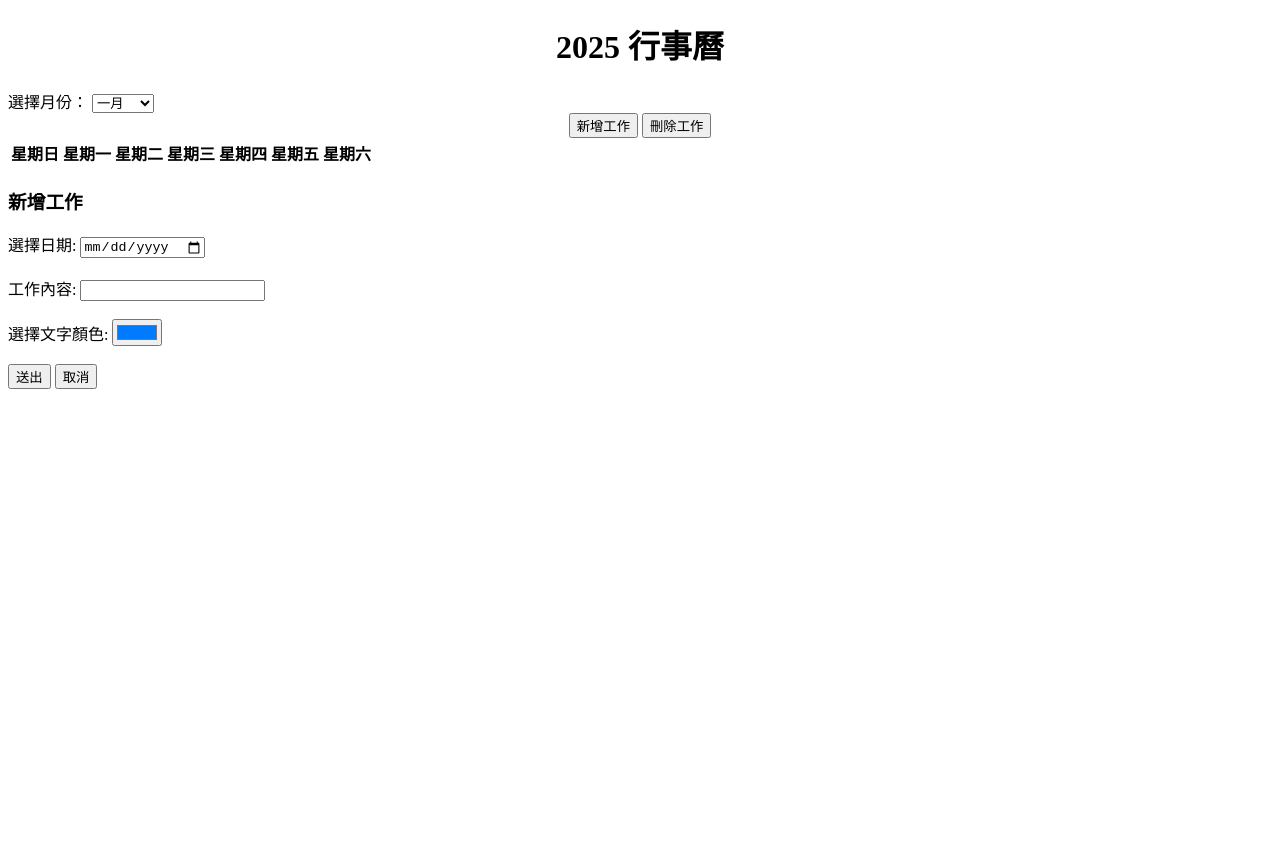
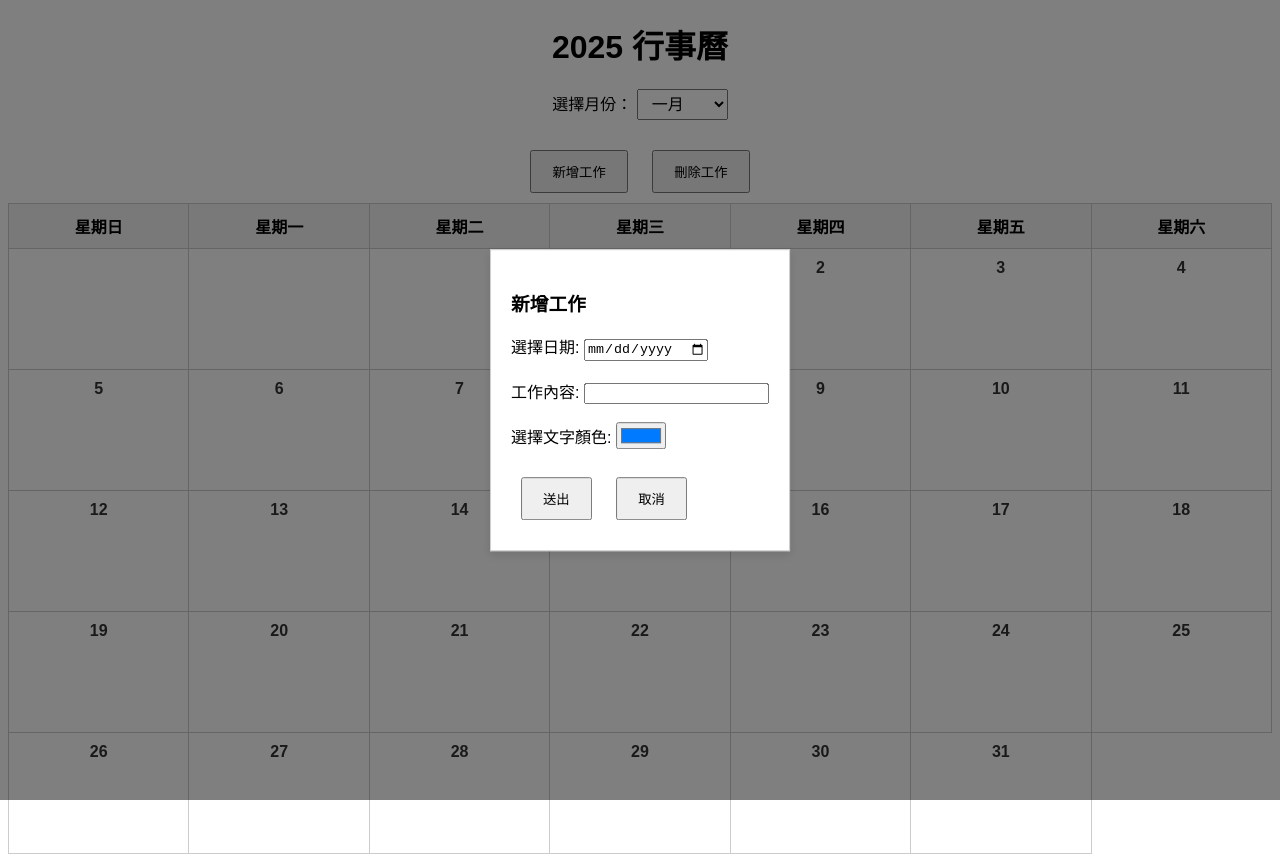
Before and after one commit to DJK78459696/test03, a plain HTML site: page index.html in a window 1280 px wide. Both pictures are taken after a click on the button "新增工作". Before the commit the page ends 800 px from the top, so only its background shows below. Drawn offline with Linux system fonts and the light colour scheme.

Commit message:
Update index.html

```diff
--- a/index.html
+++ b/index.html
@@ -5,12 +5,75 @@
     <meta name="viewport" content="width=device-width, initial-scale=1.0">
     <title>2025 行事曆</title>
     <style>
-        /* CSS省略... */
+        body {
+            font-family: Arial, sans-serif;
+        }
+        #month-selector {
+            margin: 20px 0;
+            text-align: center;
+        }
+        select {
+            font-size: 16px;
+            padding: 5px 10px;
+        }
+        table {
+            width: 100%;
+            border-collapse: collapse;
+        }
+        th, td {
+            border: 1px solid #ccc;
+            text-align: center;
+            padding: 10px;
+        }
+        th {
+            background-color: #f4f4f4;
+        }
+        td {
+            height: 100px;
+            vertical-align: top;
+            position: relative;
+        }
+        .date {
+            font-weight: bold;
+            color: #333;
+        }
+        .event {
+            margin-top: 5px;
+            cursor: pointer;
+            font-size: 14px;
+        }
+        #add-event-modal, #delete-event-modal {
+            display: none;
+            position: fixed;
+            top: 50%;
+            left: 50%;
+            transform: translate(-50%, -50%);
+            background-color: white;
+            padding: 20px;
+            border: 1px solid #ccc;
+            box-shadow: 0px 4px 8px rgba(0, 0, 0, 0.1);
+            z-index: 1000;
+        }
+        .modal-background {
+            position: fixed;
+            top: 0;
+            left: 0;
+            width: 100%;
+            height: 100%;
+            background-color: rgba(0, 0, 0, 0.5);
+            z-index: 999;
+        }
+        button {
+            padding: 10px 20px;
+            margin: 10px;
+            cursor: pointer;
+        }
     </style>
 </head>
 <body>
     <h1 style="text-align: center;">2025 行事曆</h1>
 
+    <!-- 月份選擇器 -->
     <div id="month-selector">
         <label for="month">選擇月份：</label>
         <select id="month" onchange="changeMonth()">
@@ -34,6 +97,7 @@
         <button onclick="openDeleteEventModal()">刪除工作</button>
     </div>
 
+    <!-- 行事曆表格 -->
     <table>
         <thead>
             <tr>
@@ -67,16 +131,28 @@
         <button onclick="closeModal('add-event-modal')">取消</button>
     </div>
 
+    <!-- 刪除工作視窗 -->
+    <div id="delete-event-modal">
+        <h3>刪除工作</h3>
+        <label for="delete-event">選擇要刪除的工作:</label>
+        <select id="delete-event"></select>
+        <br><br>
+        <button onclick="deleteEvent()">刪除</button>
+        <button onclick="closeModal('delete-event-modal')">取消</button>
+    </div>
+
+    <div class="modal-background" id="modal-background" style="display: none;"></div>
+
     <script>
         let events = []; // 存儲所有工作事件
 
         // 建立行事曆
         function createCalendar(year, month) {
             const calendarBody = document.getElementById("calendar-body");
-            calendarBody.innerHTML = "";
+            calendarBody.innerHTML = ""; // 清空內容
 
-            const firstDay = new Date(year, month, 1).getDay();
-            const daysInMonth = new Date(year, month + 1, 0).getDate();
+            const firstDay = new Date(year, month, 1).getDay(); // 取得該月第一天的星期數字
+            const daysInMonth = new Date(year, month + 1, 0).getDate(); // 取得該月的天數
 
             let date = 1;
             let row = document.createElement("tr");
@@ -114,7 +190,7 @@
                 for (let i = 0; i < 7; i++) {
                     if (date > daysInMonth) {
                         calendarBody.appendChild(row);
-                        return;
+                        return; // 完成日曆
                     }
 
                     const cell = document.createElement("td");
@@ -140,6 +216,33 @@
             }
         }
 
+        function openAddEventModal() {
+            document.getElementById("modal-background").style.display = "block";
+            document.getElementById("add-event-modal").style.display = "block";
+        }
+
+        function openDeleteEventModal() {
+            const deleteEventSelect = document.getElementById("delete-event");
+            deleteEventSelect.innerHTML = ""; // 清空選項
+
+            // 更新選項
+            events.forEach((event, index) => {
+                const option = document.createElement("option");
+                option.value = index;
+                option.textContent = `日期: ${event.date}, 月份: ${event.month + 1}, 工作內容: ${event.text}`;
+                deleteEventSelect.appendChild(option);
+            });
+
+            document.getElementById("modal-background").style.display = "block";
+            document.getElementById("delete-event-modal").style.display = "block";
+        }
+
+        function closeModal(modalId) {
+            document.getElementById(modalId).style.display = "none";
+            document.getElementById("modal-background").style.display = "none";
+        }
+
+        // 新增工作到日曆
         function addEventToCalendar() {
             const date = new Date(document.getElementById("event-date").value).getDate();
             const month = new Date(document.getElementById("event-date").value).getMonth();
@@ -147,11 +250,21 @@
             const color = document.getElementById("event-color").value;
 
             if (date && text) {
-                // 保存到 Google 試算表
-                google.script.run.addEventToSheet(date, month, text, color);
                 events.push({ date, month, text, color });
-                createCalendar(2025, month);
+                createCalendar(2025, month); // 更新日曆
                 closeModal('add-event-modal');
+            }
+        }
+
+        // 刪除選中的工作
+        function deleteEvent() {
+            const deleteEventSelect = document.getElementById("delete-event");
+            const selectedIndex = deleteEventSelect.value;
+
+            if (selectedIndex !== "") {
+                events.splice(selectedIndex, 1); // 刪除選中的工作
+                createCalendar(2025, document.getElementById("month").value); // 更新日曆
+                closeModal('delete-event-modal');
             }
         }
 
@@ -160,28 +273,8 @@
             createCalendar(2025, selectedMonth);
         }
 
-        function closeModal(modalId) {
-            document.getElementById(modalId).style.display = "none";
-        }
-
-        // 讀取 Google 試算表中的事件
-        function loadEvents() {
-            google.script.run.withSuccessHandler(function(response) {
-                events = response.map(event => ({
-                    date: event[0],
-                    month: event[1] - 1, // 月份調整
-                    text: event[2],
-                    color: event[3]
-                }));
-                createCalendar(2025, document.getElementById("month").value);
-            }).getEvents();
-        }
-
-        // 初始化顯示一月並讀取事件
-        window.onload = function() {
-            loadEvents();
-            createCalendar(2025, 0);
-        }
+        // 初始化顯示一月
+        createCalendar(2025, 0);
     </script>
 </body>
 </html>
```
